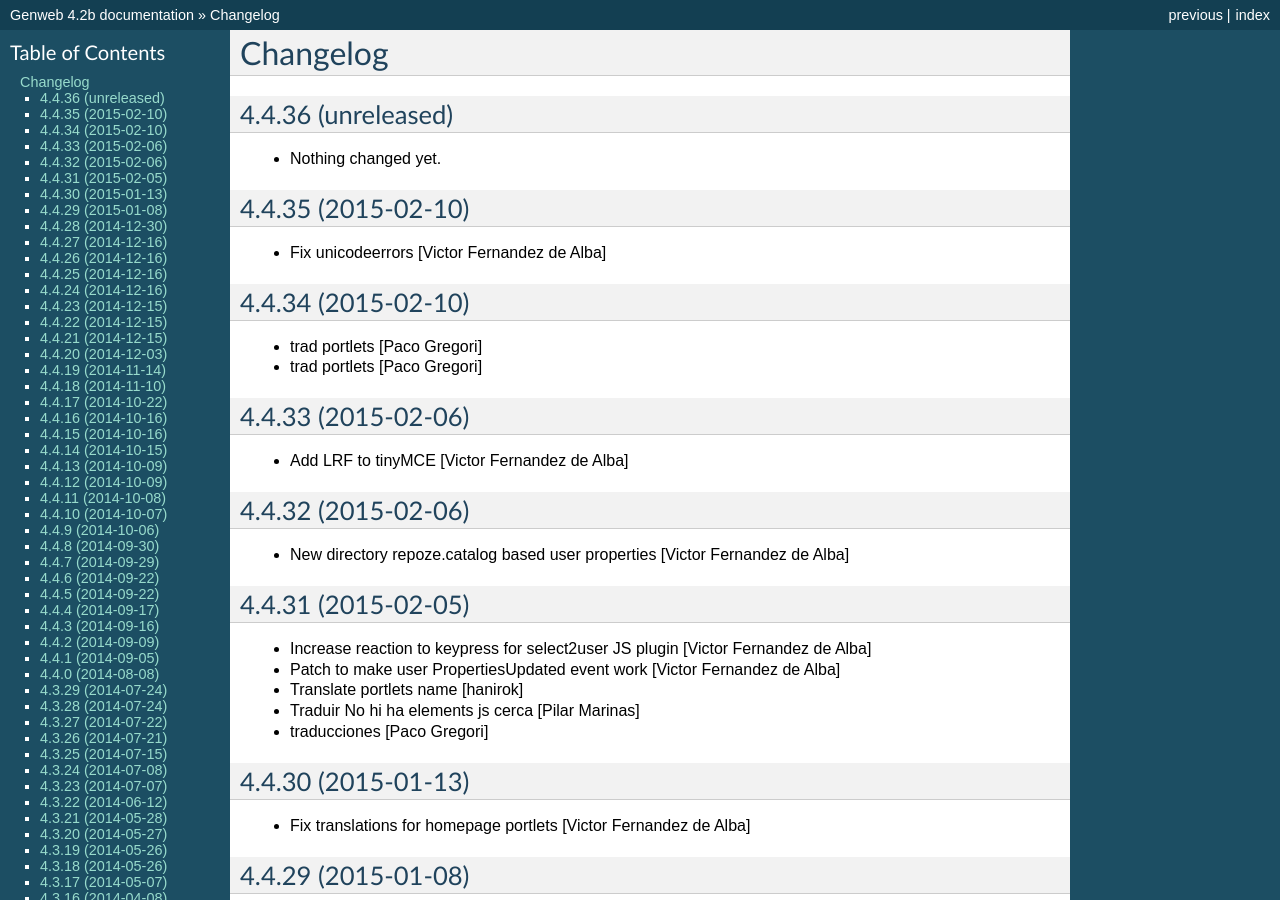
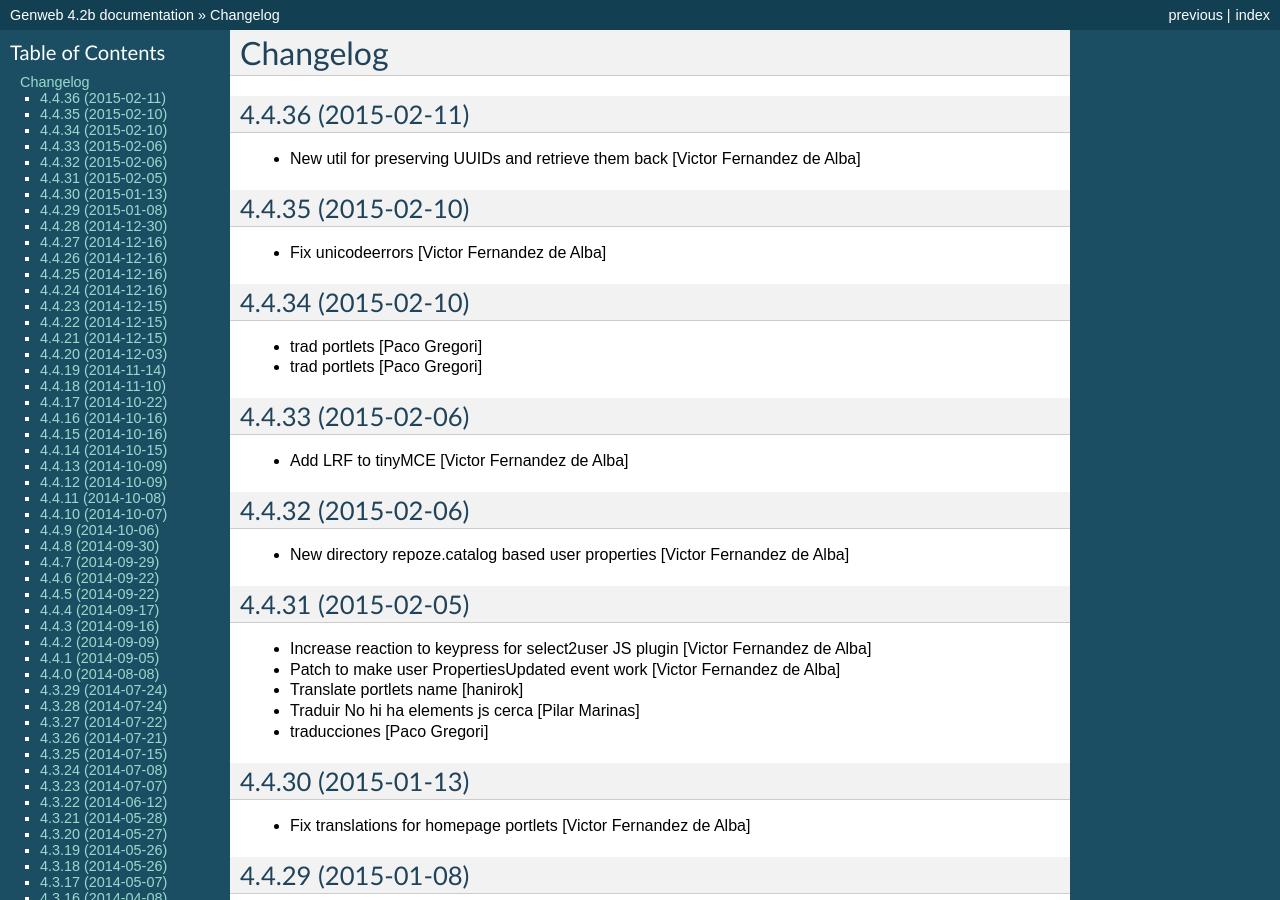
Before and after one commit to UPCnet/genweb.core, a Sphinx documentation site: the page built from docs/HISTORY.rst, in a window 1280 px wide and 900 px high. Built offline with Sphinx 7.4.7, drawn with Linux system fonts in a browser that asks for light colours.

Commit message:
Preparing release 4.4.36

```diff
--- a/docs/HISTORY.rst
+++ b/docs/HISTORY.rst
@@ -1,11 +1,10 @@
 Changelog
 =========
 
-4.4.36 (unreleased)
+4.4.36 (2015-02-11)
 -------------------
 
-- Nothing changed yet.
-
+* New util for preserving UUIDs and retrieve them back [Victor Fernandez de Alba]
 
 4.4.35 (2015-02-10)
 -------------------
--- a/setup.py
+++ b/setup.py
@@ -1,7 +1,7 @@
 from setuptools import setup, find_packages
 import os
 
-version = '4.4.36.dev0'
+version = '4.4.36'
 
 README = open("README.rst").read()
 HISTORY = open(os.path.join("docs", "HISTORY.rst")).read()
```
